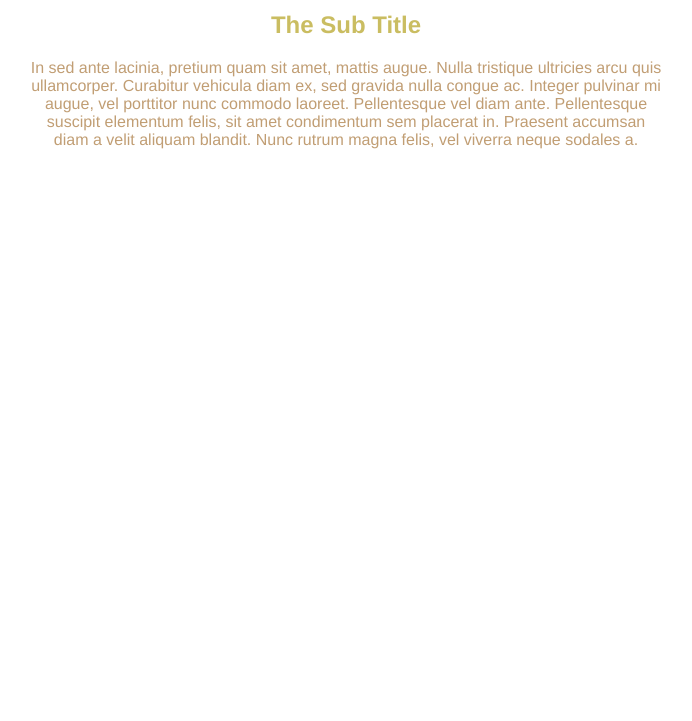
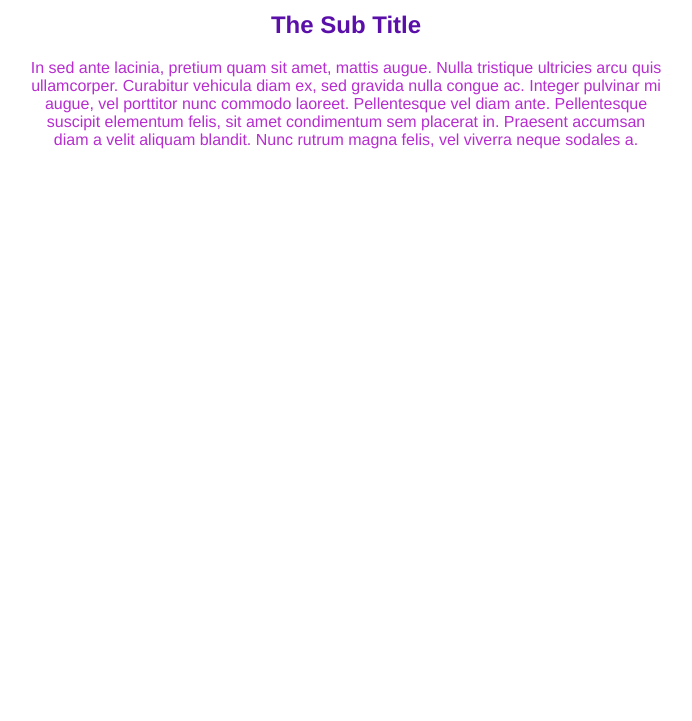
Before and after one commit to leogonzale/206-font-colors-starter-dev, a plain HTML site: page index.html in a window 1280 px wide. Shown: the part 79-800 px from the top of the page, without its empty margins (294-986 px from the left). Drawn offline with Linux system fonts and the light colour scheme.

Commit message:
Final Version

```diff
--- a/css/main.css
+++ b/css/main.css
@@ -19,8 +19,17 @@ h2 {
   font-size: 1.5em;
 }
 
+
+
+
+
+
+
+/*---------- Tablets ----------*/
+
+
 /*---------- phones ----------*/
-@media  (min-width: 414px) {
+  @media screen and (min-width: 300px) {
     h1 {
       color:#7b7d70;
     }
@@ -29,9 +38,11 @@ h2 {
       color:#4eafb8;
     }
     p{
-    color:#0ecd57;}
+      color:#0ecd57;
     }
-/*---------- Tablets ----------*/
+    }
+
+
     @media (min-width: 768px ) {
       h1 {
         color: 	#02cbd2;
@@ -45,7 +56,6 @@ h2 {
         color:	#9e0d28;
       }}
 
-
 /*---------- Desktops ----------*/
 @media (min-width: 1200px) {
   h1 {
@@ -53,10 +63,10 @@ h2 {
   }
 
   h2 {
-    color: 	#cabd61;
+    color: 	#5a0fa9;
   }
 
 p{
-  color:#c19e74;
+  color:#b72dcf;
 }
 }
```
Lines whose indentation alone changed are shown as unchanged.
